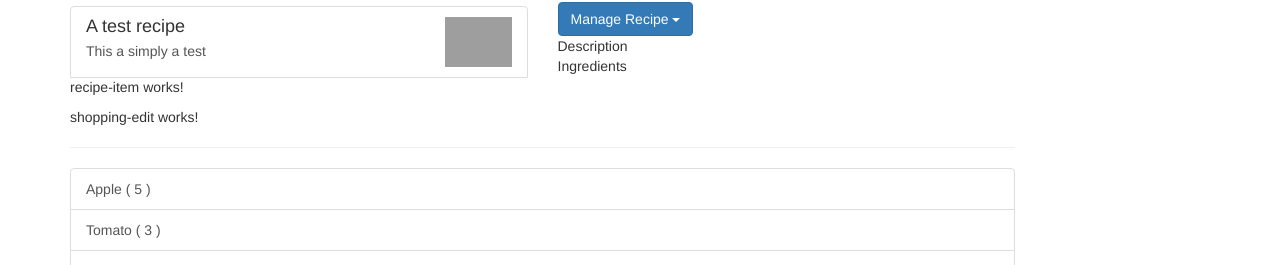
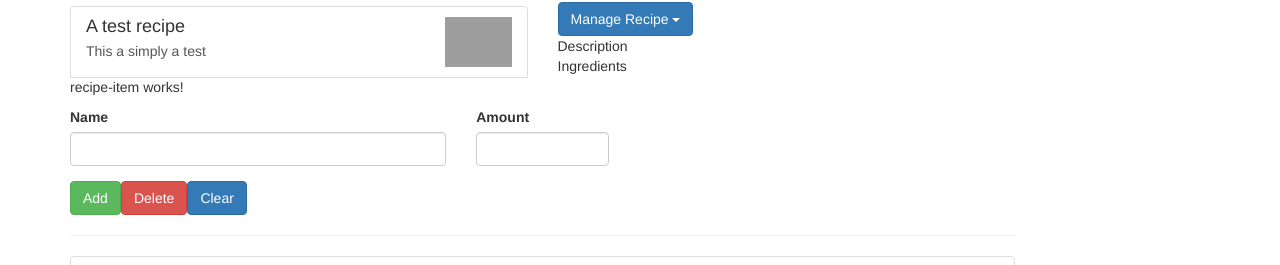
Before and after one commit to MarcosDaNight/Angular-Complete-Guide, an Angular app in the folder project-start/ng4-complete-guide/: page / in a window 1280 px wide. Shown: the part 141-406 px from the top of the page. Built offline with nearby package versions, Linux system fonts and the light colour scheme; grey boxes are pictures that could not be loaded.

Commit message:
Adding a Shopping List Edit Section

```diff
--- a/project-start/ng4-complete-guide/src/app/shopping-list/shopping-edit/shopping-edit.component.html
+++ b/project-start/ng4-complete-guide/src/app/shopping-list/shopping-edit/shopping-edit.component.html
@@ -1 +1,23 @@
-<p>shopping-edit works!</p>
+<div class="row">
+   <div class="col-xs-12">
+      <form>
+         <div class="row">
+            <div class="col-sm-5 form-group">
+               <label for="name">Name</label>
+               <input type="text" id="name" class="form-control">
+            </div>
+            <div class="col-sm-2 form-group">
+               <label for="amount">Amount</label>
+               <input type="number" id="amount" class="form-control">
+            </div>
+         </div>
+         <div class="row">
+            <div class="col-xs-12">
+               <button class="btn btn-success" type="submit">Add</button>
+               <button class="btn btn-danger" type="button">Delete</button>
+               <button class="btn btn-primary" type="button">Clear</button>
+            </div>
+         </div>
+      </form>
+   </div>
+</div>
```
